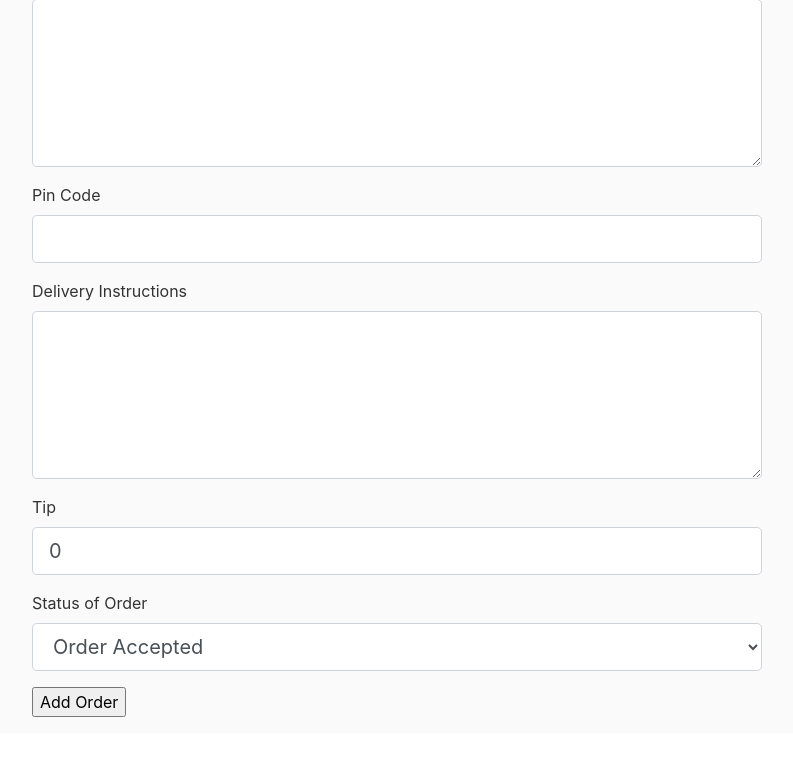
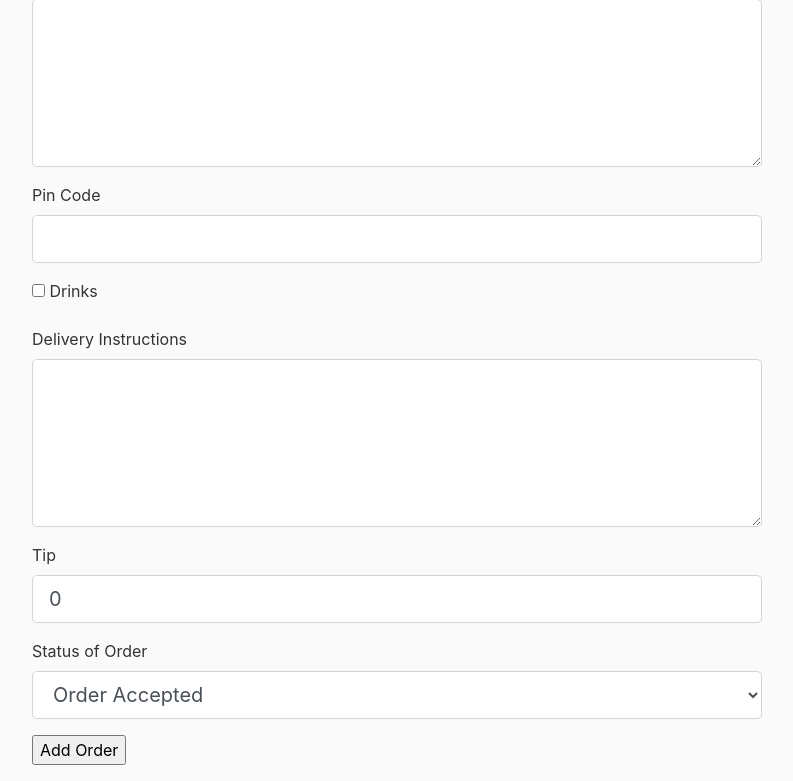
Before and after one commit to FoodDeliverySystem/FoodDeliveryApp, a Flask app: template web/templates/edit_order.html in a window 1280 px wide. Shown: the part 585-1366 px from the top of the page, without its empty margins (53-846 px from the left). Before the commit the page ends 1302 px from the top, so only its background shows below. Run offline with Flask 2, Linux system fonts and the light colour scheme; tables that the repository leaves empty hold one stand-in row (values such as "Sample post"); the template is opened without the code that fills it: values that come from a table or form of the project are taken from there, most other values are stand-ins (such as "Sample title", 1, 10 or a date in 2020); some libraries are stand-ins or nearby versions.

Commit message:
add drinks in edit order

```diff
--- a/web/templates/edit_order.html
+++ b/web/templates/edit_order.html
@@ -78,6 +78,21 @@
   </div>
   </p>
   <p>
+    <div class="form-group">
+
+      {% if form.drinks.errors %}
+      {{ form.drinks(class="form-control form-control-lg is-invalid") }}
+      <div class="invalid-feedback">
+        {% for error in form.drinks.errors %}
+        <span>{{ error }}</span>
+        {% endfor %}
+      </div>
+      {% else %}
+      {{ form.drinks() }} {{ form.drinks.label(class="form-control-label") }}
+      {% endif %}
+    </div>
+    </p>
+  <p>
   <div class="form-group">
     {{ form.delivery_instructions.label(class="form-control-label") }}
     {% if form.delivery_instructions.errors %}
```
